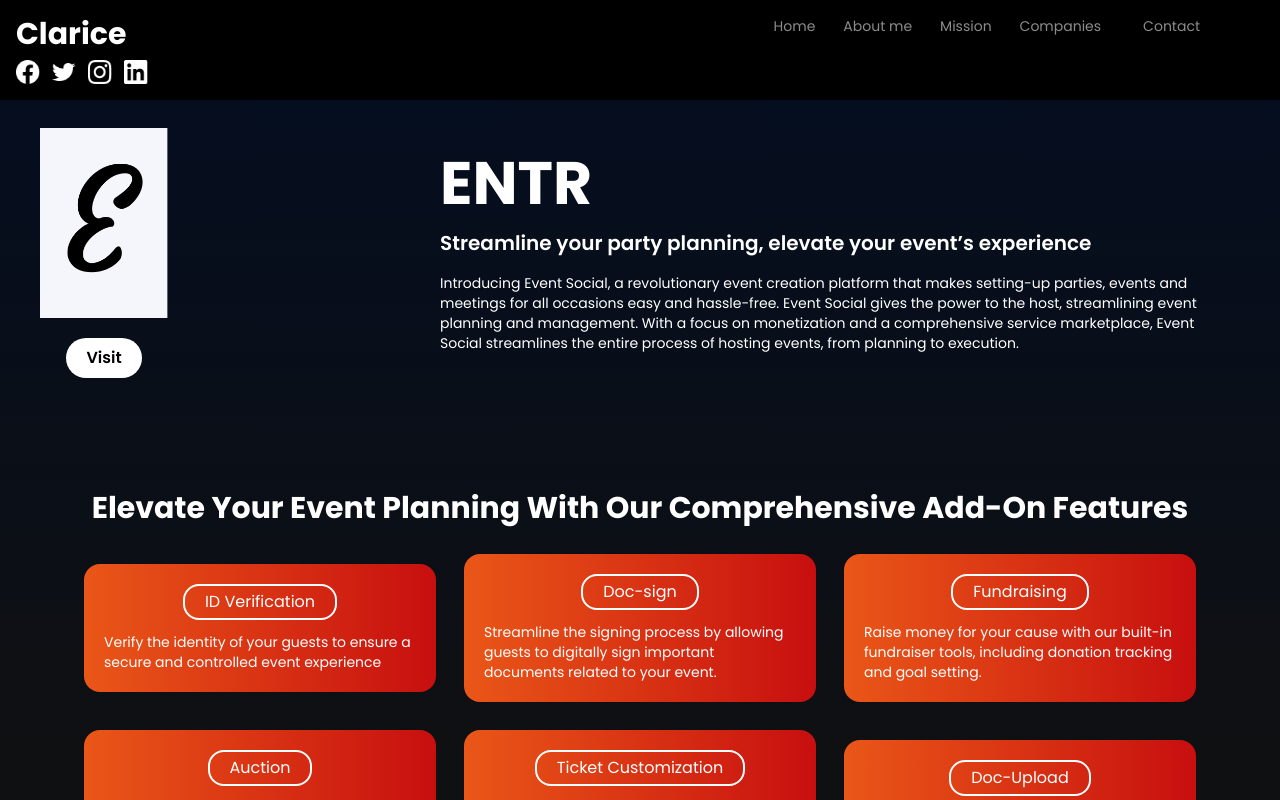
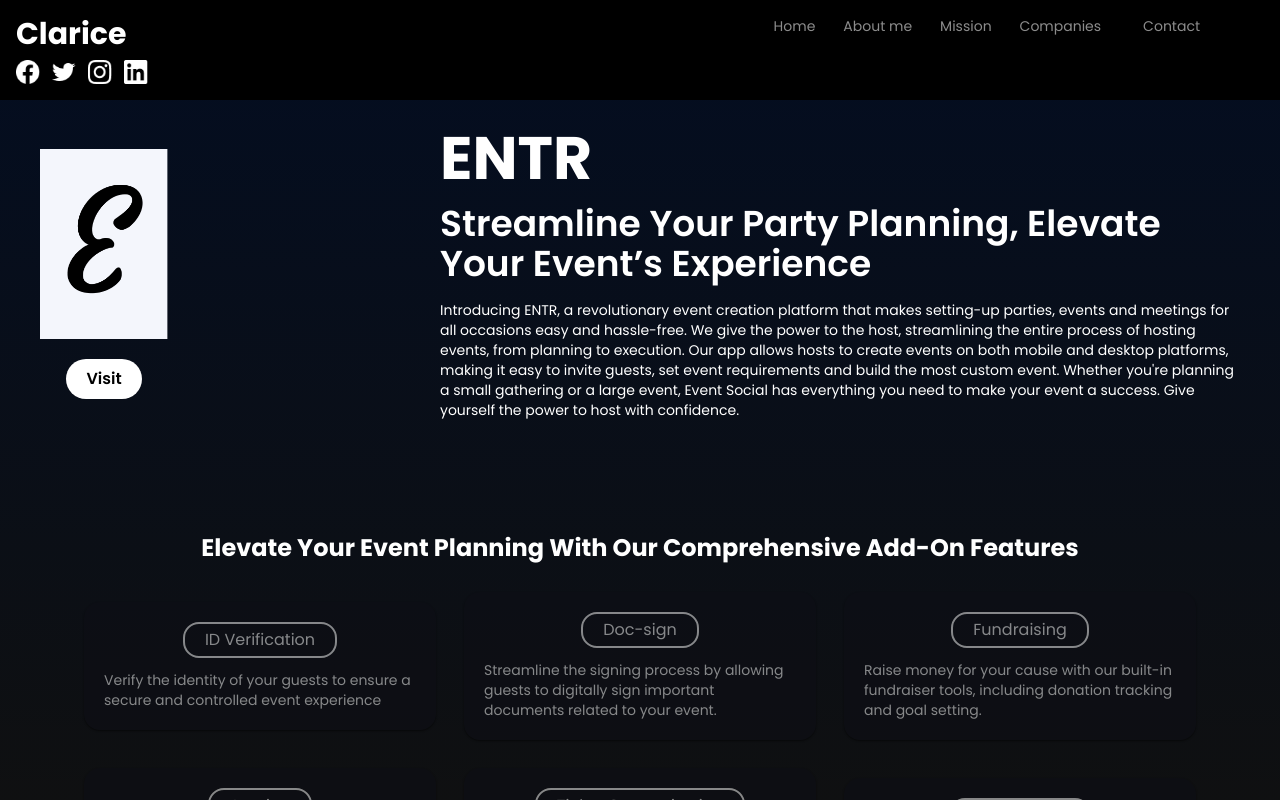
Before and after one commit to Folayimi/Clarice-Portfolio, a Next.js app: page /enter in a window 1280 px wide. Shown: the top 800 px of the page. Built offline with nearby package versions, Linux system fonts and the light colour scheme; some icons are missing.

Commit message:
made some changes

```diff
--- a/src/components/Enter.jsx
+++ b/src/components/Enter.jsx
@@ -54,7 +54,7 @@ const Enter = () => {
       <div className="cflexms pt-32 bg-gradient-to-b from-secondary4-100 to-secondary4-200 text-primary1 md:pt-20">
         <div className="cflexss px-10 md:p-5">
           <div className="flexbm w-full gap-5 md:flex-col md:gap-10">
-            <div className="cflexsm gap-5 w-[8em] md:w-full">
+            <div className="cflexsm gap-5 w-[8em] md:w-[2/3]">
               <Image src={enter1} alt="enter" width="100%" height="100%" />
               <div className="bg-primary1 rounded-3xl py-2 px-5 text-black font-semibold cursor-pointer">
                 Visit
@@ -62,29 +62,32 @@ const Enter = () => {
             </div>
             <div className="cflexss gap-4 w-2/3 md:w-full">
               <p className="font-bold text-6xl">ENTR</p>
-              <p className="text-xl font-semibold">
+              <p className="text-4xl font-semibold capitalize">
                 Streamline your party planning, elevate your event’s experience
               </p>
               <p className="text-sm">
-                Introducing Event Social, a revolutionary event creation
-                platform that makes setting-up parties, events and meetings for
-                all occasions easy and hassle-free. Event Social gives the power
-                to the host, streamlining event planning and management. With a
-                focus on monetization and a comprehensive service marketplace,
-                Event Social streamlines the entire process of hosting events,
-                from planning to execution.
+                Introducing ENTR, a revolutionary event creation platform that
+                makes setting-up parties, events and meetings for all occasions
+                easy and hassle-free. We give the power to the host,
+                streamlining the entire process of hosting events, from planning
+                to execution. Our app allows hosts to create events on both
+                mobile and desktop platforms, making it easy to invite guests,
+                set event requirements and build the most custom event. Whether
+                you're planning a small gathering or a large event, Event Social
+                has everything you need to make your event a success. Give
+                yourself the power to host with confidence.
               </p>
             </div>
           </div>
           <div className="cflexmm gap-7 pt-28 pb-32 w-full md:text-center">
-            <p className="font-bold text-3xl capitalize sm1:text-2xl">
+            <p className="font-bold text-2xl capitalize sm1:text-2xl">
               Elevate your event planning with our comprehensive add-on features
             </p>
             <div className="flexmm gap-7 flex-wrap pb-5 text-left">
               {Tickets.map((ticket) => {
                 return (
                   <>
-                    <div className="tickets bg-gradient-to-r from-secondary2-100 to-secondary2-200 w-[22em] md:w-[20em] flex-grow-0 flex-shrink">
+                    <div className="tickets w-[22em] md:w-[20em] flex-grow-0 flex-shrink">
                       <div className=" border-2 border-white rounded-2xl py-1 px-5">
                         <p>{ticket.title}</p>
                       </div>
--- a/src/styles/globals.css
+++ b/src/styles/globals.css
@@ -5,7 +5,7 @@
 @import url('https://fonts.googleapis.com/css2?family=Poppins:ital,wght@0,100;0,200;0,300;0,400;0,500;0,600;0,700;0,800;0,900;1,100;1,200;1,300;1,400;1,500;1,600;1,700;1,800;1,900&display=swap');
 
 .tickets{
-    @apply bg-white p-5 flex  flex-col justify-center items-center gap-3 text-primary1 rounded-2xl
+    @apply bg-primary10 shadow-sm shadow-black opacity-50 p-5 flex  flex-col justify-center items-center gap-3 text-primary1 rounded-2xl
 }
 .card{
     @apply flex justify-center items-center gap-3 w-[15em] h-[7em] rounded-2xl cursor-pointer
--- a/tailwind.config.js
+++ b/tailwind.config.js
@@ -16,6 +16,7 @@ module.exports = {
         primary7: "#CB0000",
         primary8: "#0C4DF3",
         primary9: "#5E00D6",
+        primary10: "#0D0E15",
         secondary1: {
           100: "#1B4ED2 50%",
           200: "rgba(181, 65, 162, 0.93) 100%",
```
